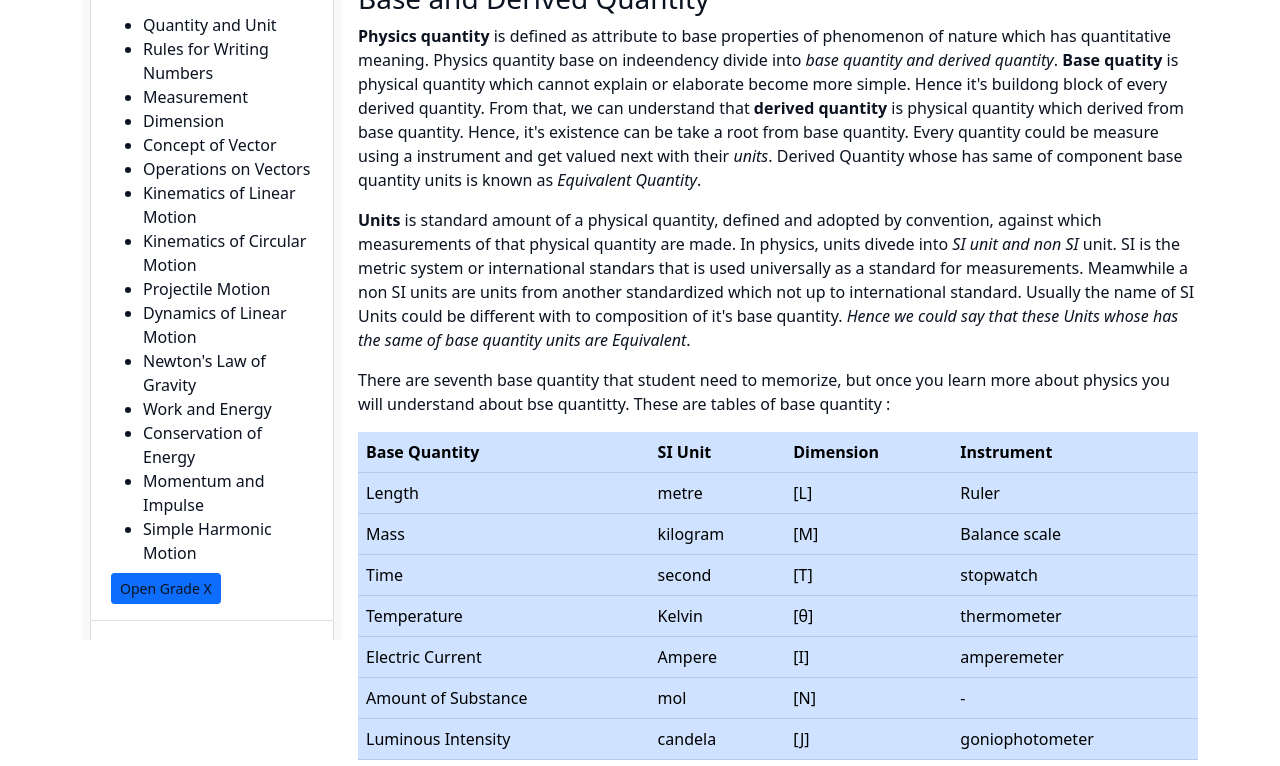
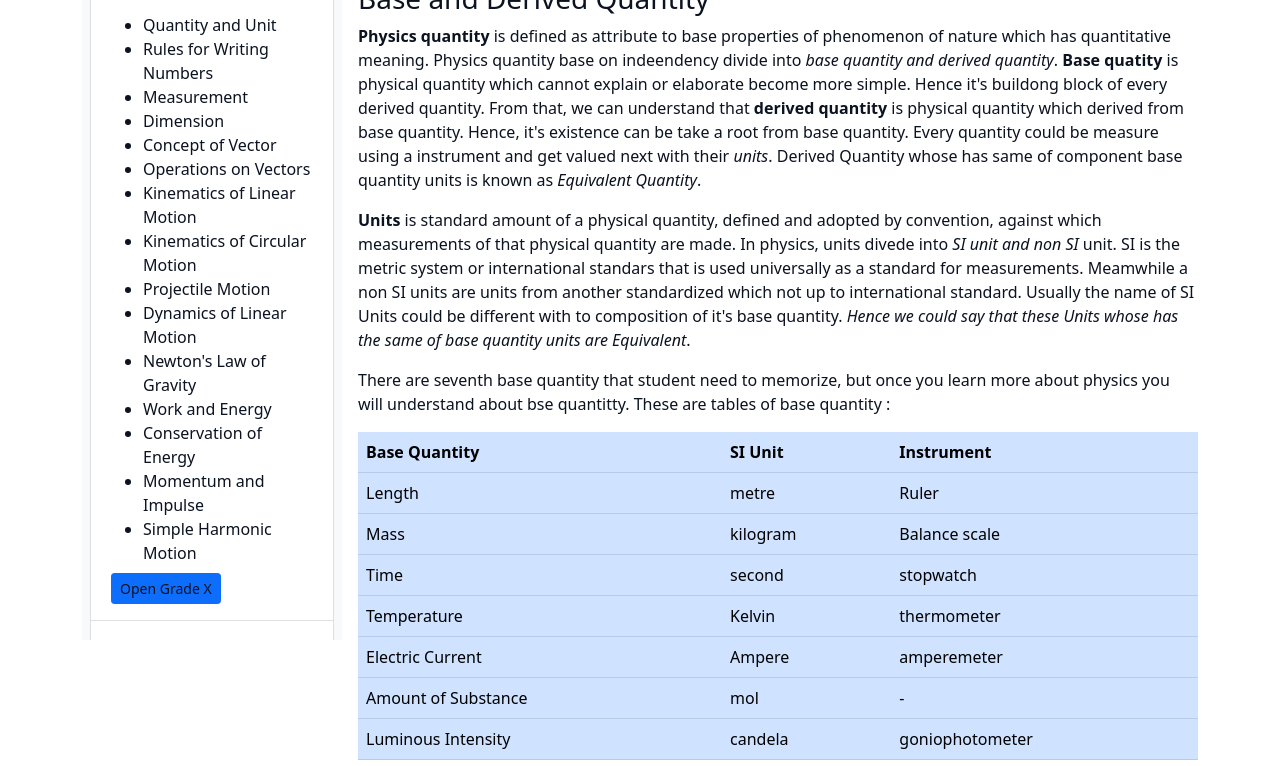
Before and after one commit to ya2scribbles/My_Webpage, a plain HTML site: page Quantity and Unit.html in a window 1280 px wide. Shown: the part 186-952 px from the top of the page. Drawn offline with nearby package versions, Linux system fonts and the light colour scheme.

Commit message:
Update Quantity and Unit.html

```diff
--- a/Quantity and Unit.html
+++ b/Quantity and Unit.html
@@ -283,49 +283,41 @@
                 <tr>
                     <th>Base Quantity</th>
                     <th>SI Unit</th>
-                    <th>Dimension</th>
                     <th>Instrument</th>
                 </tr>
                 <tr>
                     <td>Length</td>
                     <td>metre</td>
-                    <td>[L]</td>
                     <td>Ruler</td>
                 </tr>
                 <tr>
                     <td>Mass</td>
                     <td>kilogram</td>
-                    <td>[M]</td>
                     <td>Balance scale</td>
                 </tr>
                 <tr>
                     <td>Time</td>
                     <td>second</td>
-                    <td>[T]</td>
                     <td>stopwatch</td>
                 </tr>
                 <tr>
                     <td>Temperature</td>
                     <td>Kelvin</td>
-                    <td>[&#952;]</td>
                     <td>thermometer</td>
                 </tr>
                 <tr>
                     <td>Electric Current</td>
                     <td>Ampere</td>
-                    <td>[I]</td>
                     <td>amperemeter</td>
                 </tr>
                 <tr>
                     <td>Amount of Substance</td>
                     <td>mol</td>
-                    <td>[N]</td>
                     <td>-</td>
                 </tr>
                 <tr>
                     <td>Luminous Intensity</td>
                     <td>candela</td>
-                    <td>[J]</td>
                     <td>goniophotometer</td>
                 </tr>
             </table>
```
